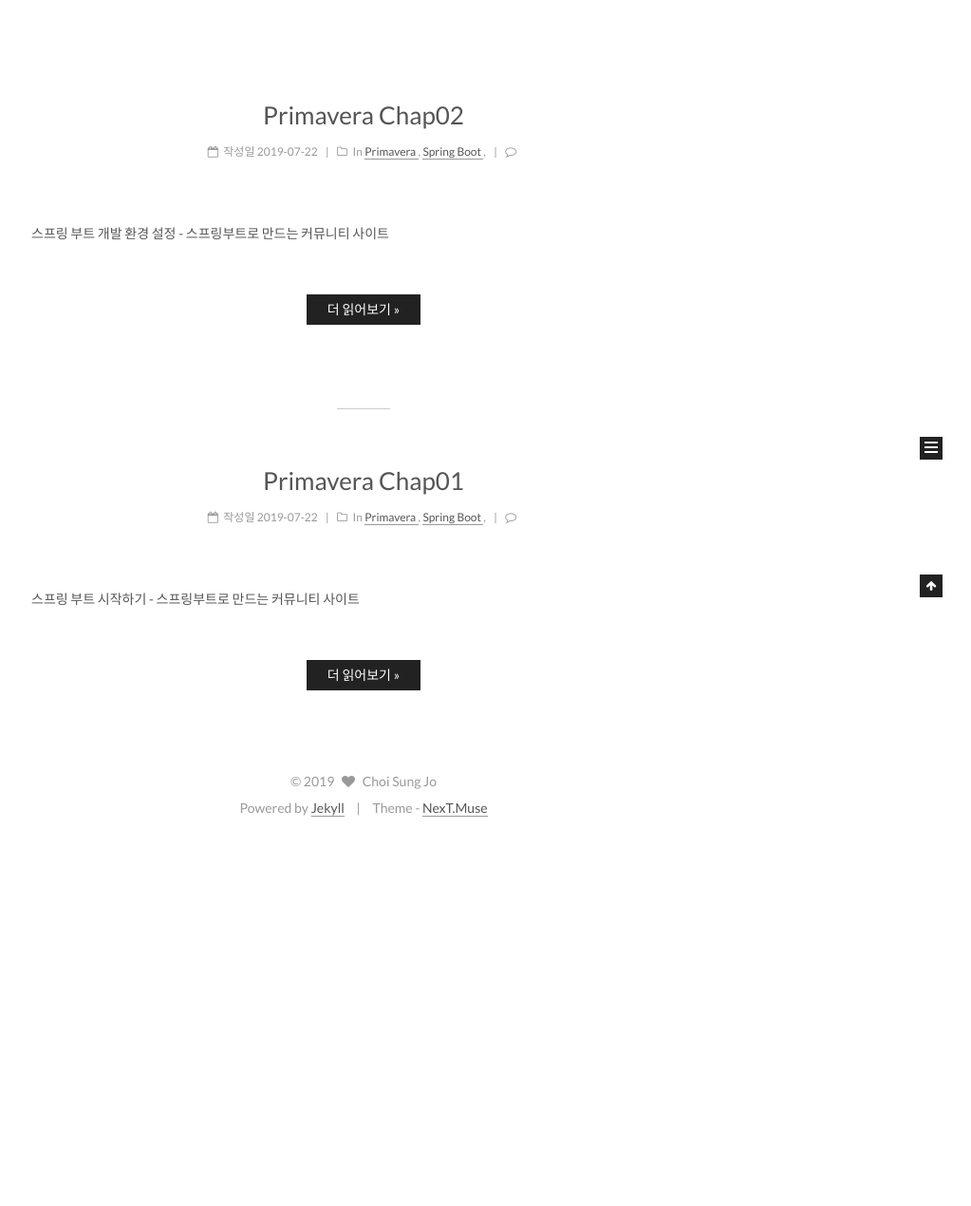
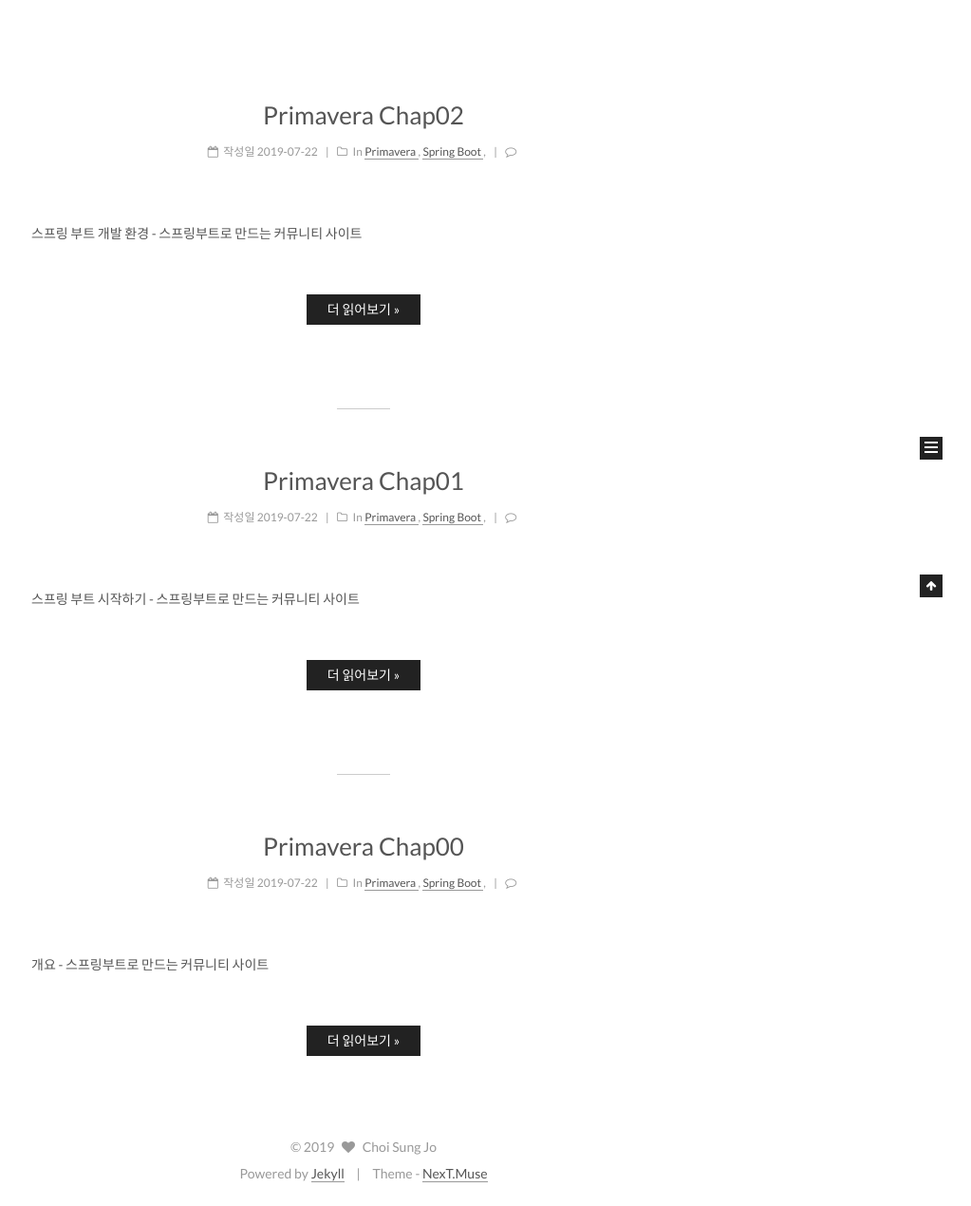
Before and after one commit to csj4032/csj4032.github.io, a Jekyll site: the page built from index.html, in a window 1280 px wide, cut to the strip 371-1641 px from the top of the page. Shown: the whole strip at 95% size, without its empty margins (257-1280 px from the left). Built offline with Jekyll 4.4.1, drawn with Linux system fonts in a browser that asks for light colours; the list of posts is cut into pages by our own code; comment, search, counter and statistics services are not loaded; before the commit the page ends 1256 px from its top, so only the background shows below that; part of the change alters nothing that is shown.

Commit message:
스프링부트 챕터 00, 01, 02 수정

```diff
--- /dev/null
+++ b/_posts/2019-07-22-Primavera-Chap00.md
@@ -0,0 +1,25 @@
+---
+title: Primavera Chap00
+description: 개요 - 스프링부트로 만드는 커뮤니티 사이트
+categories:
+ - Primavera
+ - Spring Boot
+tags:
+ - 스프링 부트, Phil Webb, Spring Boot Team
+comments: true
+---
+
+# 서문
+
+힘든 겨울날에 봄을 가져다 준 나의 딸, 봄을 위해 책을 바칩니다.
+자바 웹 개발자들 중 상당수는 스프링 부트를 배우려 합니다. 그분들에게 작은 도움이나마 되길 바라며 이 책을 집필합니다.
+
+# 대상 독자
+자바 및 IDE에 대한 경험이 있는 개발자들를 대상으로 합니다. 스프링 혹은 스프링 부트에 대한 경험이 있는 개발자에게는 더 깊이 있게 배울 수 있고 처음인 독자는 좋은 스프링부트의 입문서가 될 것 입니다.
+
+# 목차
+
+## 스프링 부트 시작하기
+## 스프링 부트 개발환경
+## 커뮤니티 사이트 개발 사전 준비
+## 스프링 부트는 어떻게 동작하는가?
--- a/_posts/2019-07-22-Primavera-Chap01.md
+++ b/_posts/2019-07-22-Primavera-Chap01.md
@@ -8,14 +8,6 @@ tags:
  - 스프링 부트, Phil Webb, Spring Boot Team
 comments: true
 ---
-
-# 서문
-
-힘든 겨울날에 봄을 가져다 준 나의 딸, 봄을 위해 책을 바칩니다.
-자바 웹 개발자들 중 상당수는 스프링 부트를 배우려 합니다. 그분들에게 작은 도움이나마 되길 바라며 이 책을 집필합니다.
-
-# 대상 독자
-자바 및 IDE에 대한 경험이 있는 개발자들를 대상으로 합니다. 스프링 혹은 스프링 부트에 대한 경험이 있는 개발자에게는 더 깊이 있게 배울 수 있고 처음인 독자는 좋은 스프링부트의 입문서가 될 것 입니다.
 
 # 스프링 부트 시작하기
 
--- a/_posts/2019-07-22-Primavera-Chap02.md
+++ b/_posts/2019-07-22-Primavera-Chap02.md
@@ -1,9 +1,9 @@
 ---
 title: Primavera Chap02
-description: 스프링 부트 개발 환경 설정 - 스프링부트로 만드는 커뮤니티 사이트
+description: 스프링 부트 개발 환경 - 스프링부트로 만드는 커뮤니티 사이트
 categories:
-- Primavera
-- Spring Boot
+ - Primavera
+ - Spring Boot
 tags:
  - Spring Boot
 comments: true
@@ -60,7 +60,7 @@ Spring Initializr 내려 받은 파일은 적당한 폴더에 암축을 풀고
 ![project-structure](/assets/images/books/primavera/chap02/project-structure.png)
 
 ### Run
-프로젝트가 정상적으로 Import 된 후 HelloApplication 를 Run 시켜줍니다.
+프로젝트가 정상적으로 프로젝트가 Import 된 후 HelloApplication 를 Run 시켜줍니다. 정상적으로 스프링 부트 서비스가 구동된다면 아래 2번의 이미지와 같은 로그를 확인 할 수 있습니다.
 1. Run 'HelloApplication'
 ![file-open](/assets/images/books/primavera/chap02/run-application.png)
 
```
